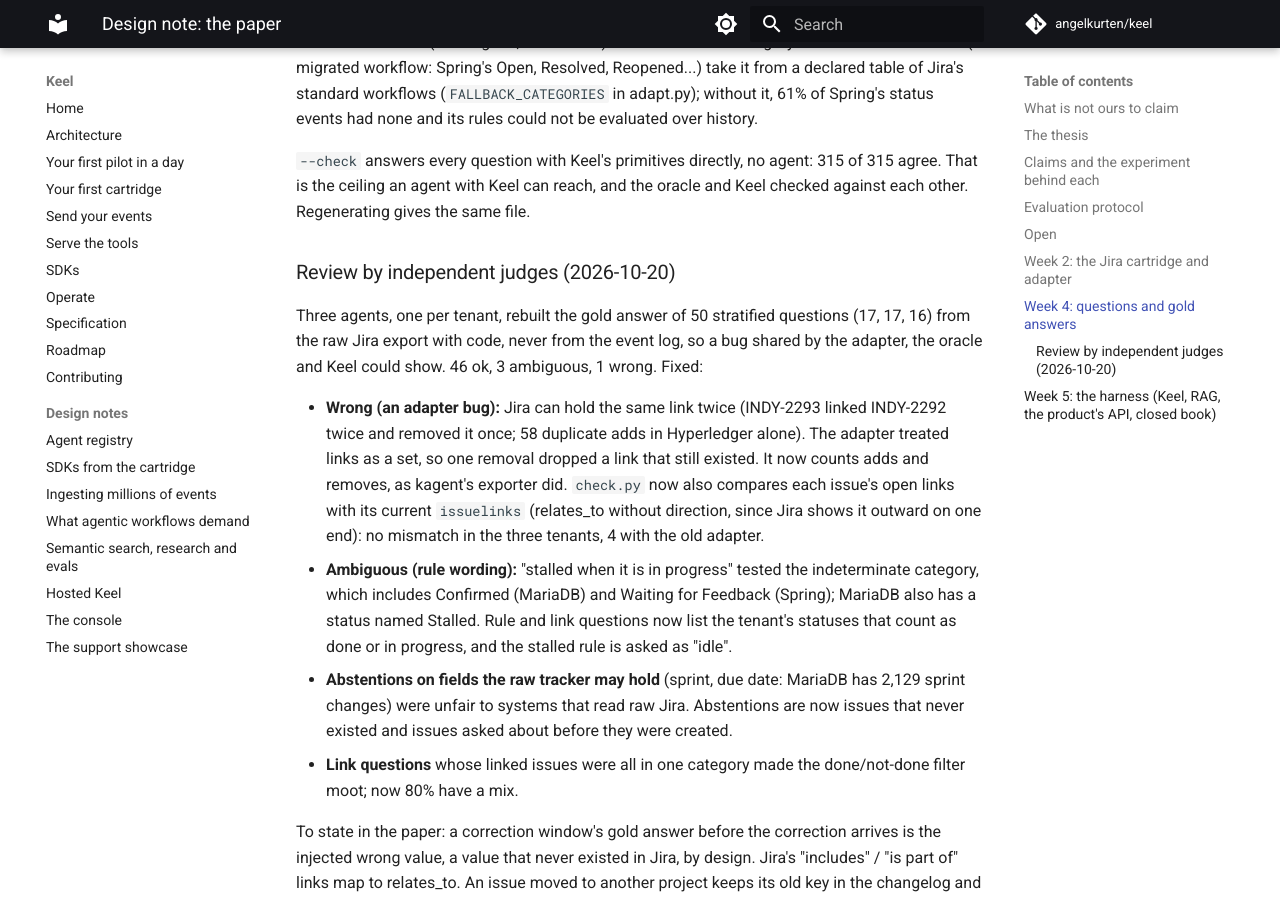
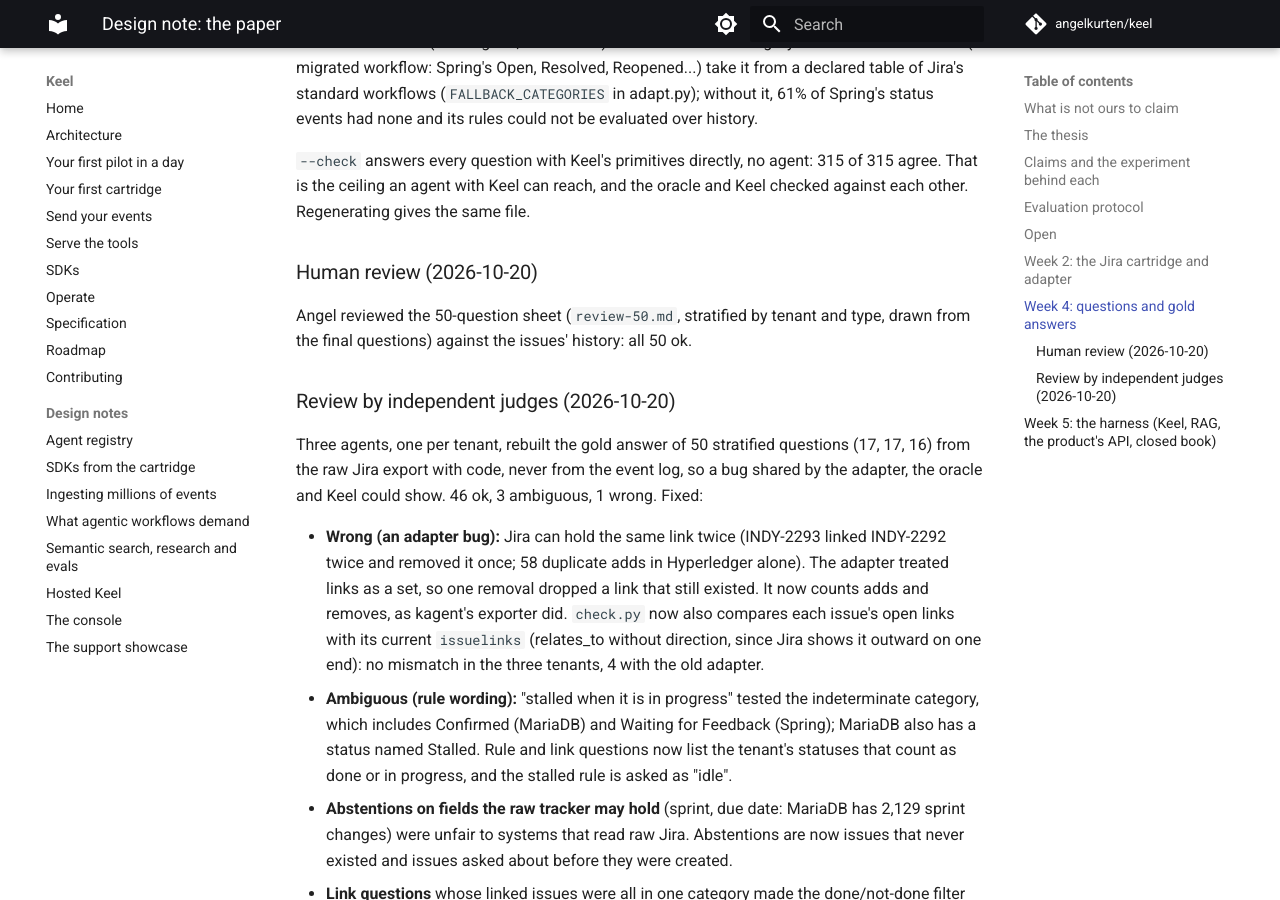
Before and after one commit to angelkurten/keel, an MkDocs documentation site: the page built from docs/design/paper.md, in a window 1280 px wide and 900 px high, scrolled down 4364 px. Built offline with MkDocs 1.6.1 and Material for MkDocs 9.7.7, drawn with Linux system fonts in a browser that asks for light colours; comment, search, counter and statistics services are not loaded.

Commit message:
Design note: the human review of 50 benchmark questions, all ok
Co-Authored-By: Claude Opus 5.5 <noreply@anthropic.com>

```diff
--- a/docs/design/paper.md
+++ b/docs/design/paper.md
@@ -81,6 +81,10 @@ Instants are whole minutes at least an hour from any change the question reads.
 
 `--check` answers every question with Keel's primitives directly, no agent: 315 of 315 agree. That is the ceiling an agent with Keel can reach, and the oracle and Keel checked against each other. Regenerating gives the same file.
 
+### Human review (2026-10-20)
+
+Angel reviewed the 50-question sheet (`review-50.md`, stratified by tenant and type, drawn from the final questions) against the issues' history: all 50 ok.
+
 ### Review by independent judges (2026-10-20)
 
 Three agents, one per tenant, rebuilt the gold answer of 50 stratified questions (17, 17, 16) from the raw Jira export with code, never from the event log, so a bug shared by the adapter, the oracle and Keel could show. 46 ok, 3 ambiguous, 1 wrong. Fixed:
```
